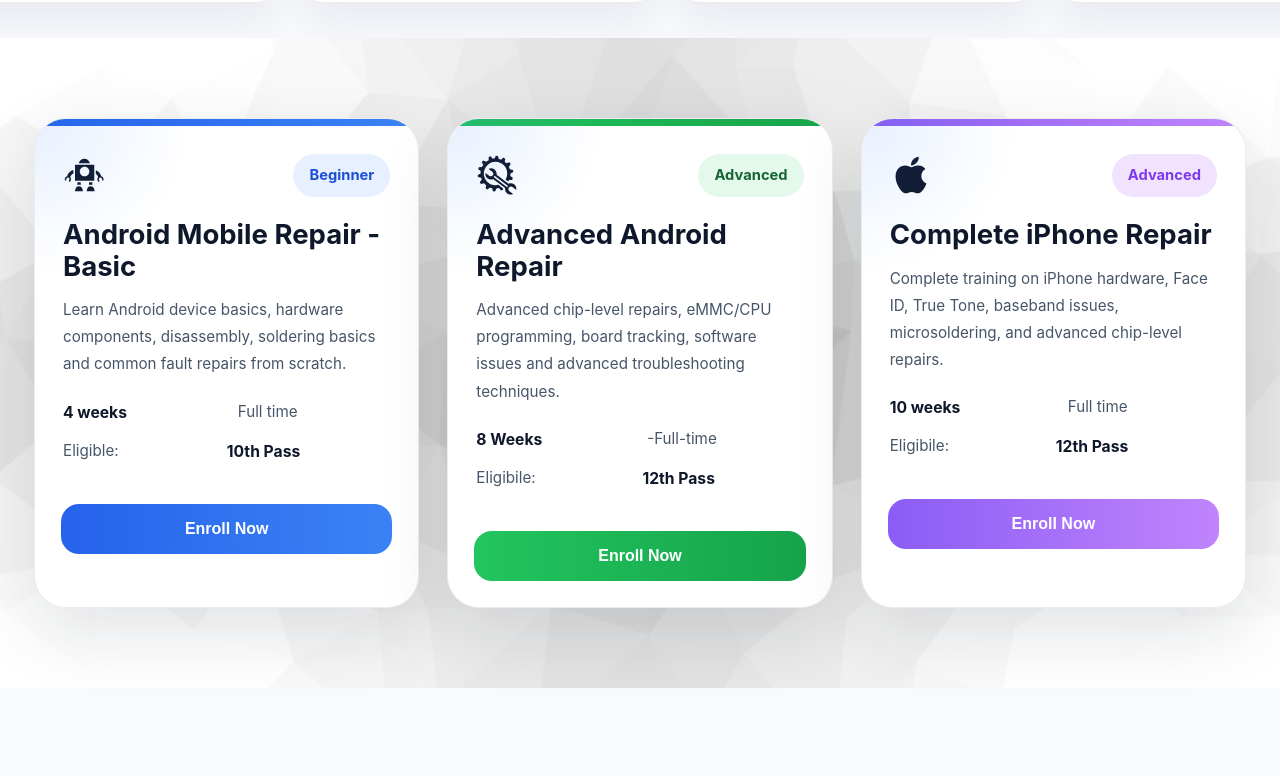
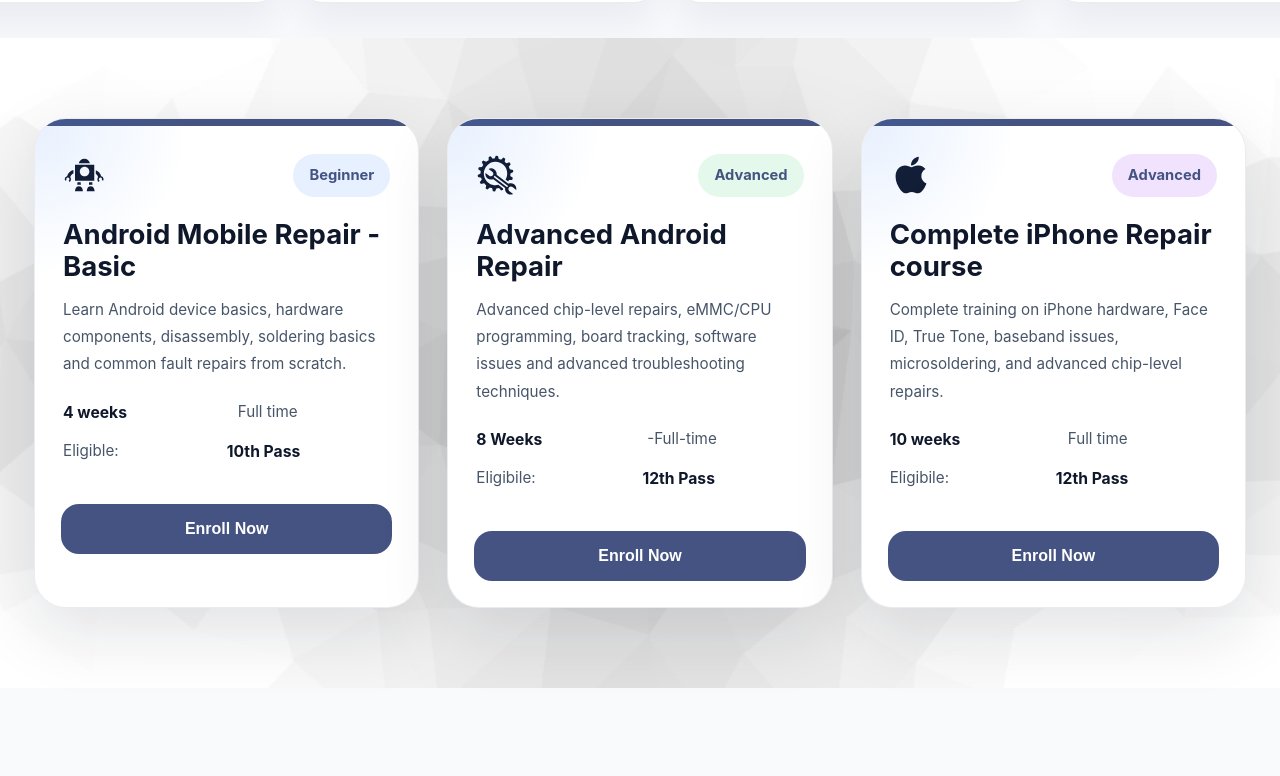
Before and after one commit to pranshu1021/Prashant-mobile-solutions, a React (Vite) app: page / in a window 1280 px wide. Shown: the part 996-1772 px from the top of the page. Built offline with nearby package versions, Linux system fonts and the light colour scheme.

Commit message:
fixed some minor translations

```diff
--- a/src/components/Course.css
+++ b/src/components/Course.css
@@ -10,9 +10,9 @@
   --text: #0f172a;
   --muted: #475569;
 
-  --blue: #3b82f6;
-  --green: #22c55e;
-  --purple: #a855f7;
+  --blue: #445382;
+  --green: #445382;
+  --purple: #445382;
 
   --shadow: 0 24px 70px rgba(15, 23, 42, 0.12);
 }
@@ -89,15 +89,15 @@
 }
 
 .Mobile-card.blue::before {
-  background: linear-gradient(90deg, #2563eb, #3b82f6);
+  background: linear-gradient(90deg, #445382, #445382);
 }
 
 .Mobile-card.green::before {
-  background: linear-gradient(90deg, #22c55e, #16a34a);
+  background: linear-gradient(90deg, #445382, #445382);
 }
 
 .Mobile-card.purple::before {
-  background: linear-gradient(90deg, #8b5cf6, #c084fc);
+  background: linear-gradient(90deg, #445382, #445382);
 }
 
 /* ===========================
@@ -129,17 +129,17 @@
   font-weight: bold;
 
   background: rgba(59, 130, 246, 0.12);
-  color: #1d4ed8;
+  color: #445382;
 }
 
 .Mobile-card.green .image span {
   background: rgba(34, 197, 94, 0.12);
-  color: #166534;
+  color: #445382;
 }
 
 .Mobile-card.purple .image span {
   background: rgba(168, 85, 247, 0.16);
-  color: #7c3aed;
+  color: #445382;
 }
 
 /* ===========================
@@ -205,7 +205,7 @@
   border-radius: 999px;
 
   background: rgba(34, 197, 94, 0.11);
-  color: #15803d;
+  color: #445382;
   font-weight: bold;
 }
 
@@ -228,7 +228,7 @@
   color: white;
   text-decoration: none;
 
-  background: linear-gradient(90deg, #2563eb, #3b82f6);
+  background: linear-gradient(90deg, #445382, #445382);
 
   cursor: pointer;
   transition: 0.22s ease;
@@ -240,11 +240,11 @@
 }
 
 .enroll-butn.second {
-  background: linear-gradient(90deg, #22c55e, #16a34a);
+  background: linear-gradient(90deg, #445382, #445382);
 }
 
 .enroll-butn.third {
-  background: linear-gradient(90deg, #8b5cf6, #c084fc);
+  background: linear-gradient(90deg, #445382, #445382);
 }
 
 /* ===========================
--- a/src/components/Navbar.css
+++ b/src/components/Navbar.css
@@ -121,12 +121,12 @@
     bottom: -6px;
     width: 0;
     height: 2px;
-    background: blue;
+    background: #445382;
     transition: width 0.3s ease;
 }
 
 .nav_links a:hover {
-    color: blue;
+    color: #445382;
 }
 
 .nav_links a:hover::after {
--- a/src/locales/en/common.json
+++ b/src/locales/en/common.json
@@ -81,7 +81,7 @@
     },
     "iphone": {
       "level": "Advanced ",
-      "title": "Complete iPhone Repair ",
+      "title": "Complete iPhone Repair course ",
       "description": "Complete training on iPhone hardware, Face ID, True Tone, baseband issues, microsoldering, and advanced chip-level repairs. ",
       "duration": "10 weeks ",
       "schedule": "Full time ",
--- a/src/locales/hi/common.json
+++ b/src/locales/hi/common.json
@@ -67,7 +67,7 @@
 },
 "advanced_android": {
 "level": "उन्नत",
-"title": "एडवांस्ड एंड्रॉइड रिपेयर",
+"title": "एडवांस्ड एंड्रॉइड रिपेयर - एडवांस् ",
 "description": "चिप-लेवल मरम्मत और एडवांस्ड ट्रबलशूटिंग।",
 "duration": "8 सप्ताह",
 "schedule": "फुल-टाइम",
@@ -77,7 +77,7 @@
 },
 "iphone": {
 "level": "उन्नत",
-"title": "कम्पलीट iPhone रिपेयर",
+"title": "कम्पलीट iPhone रिपेयर - एडवांस् ",
 "description": "iPhone हार्डवेयर और माइक्रो-सोल्डरिंग प्रशिक्षण।",
 "duration": "10 सप्ताह",
 "schedule": "फुल-टाइम",
```
